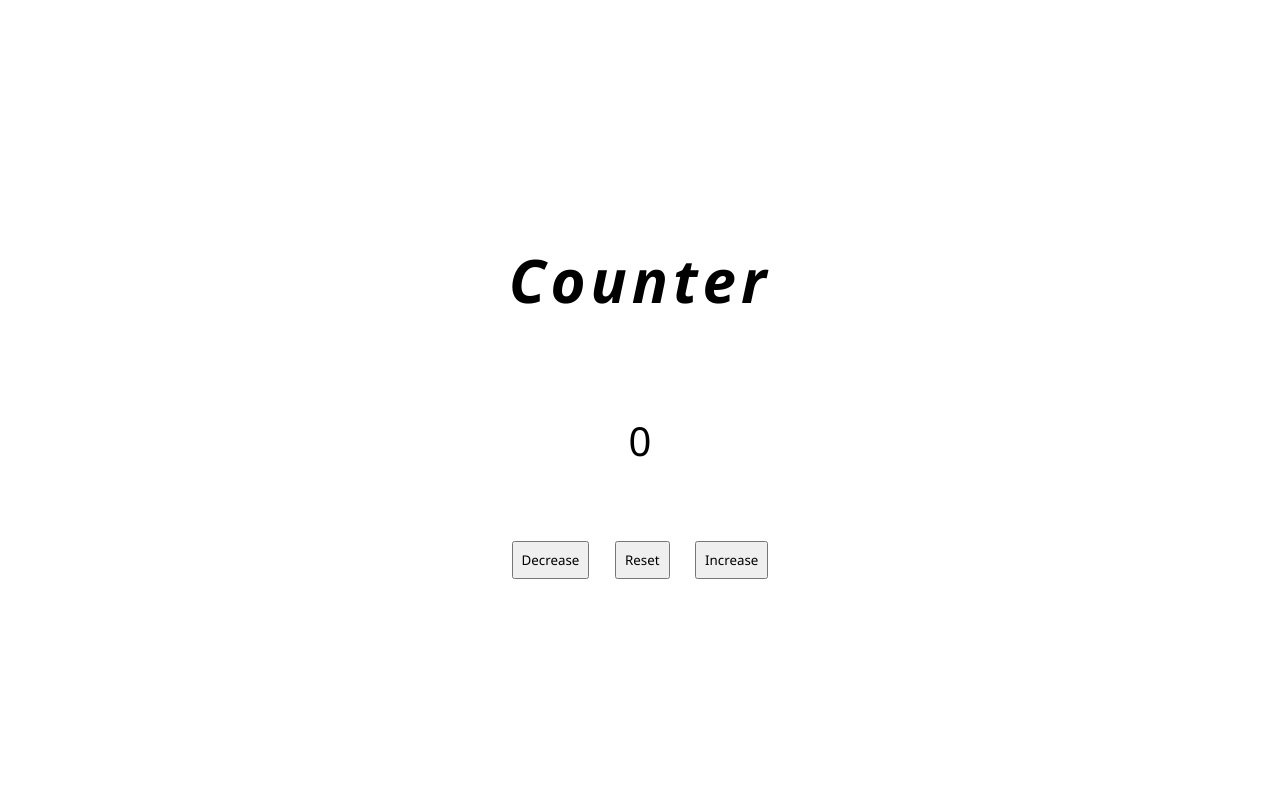
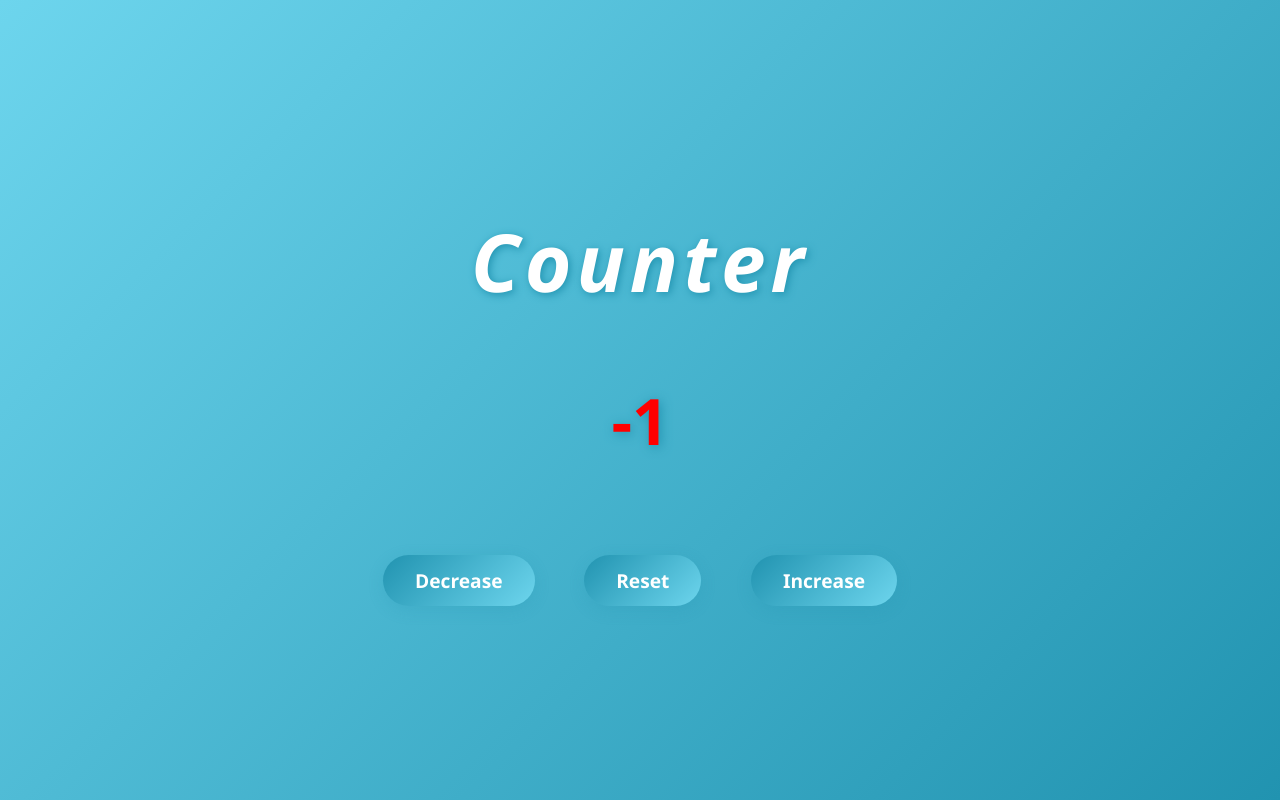
Before and after one commit to DeyvidF/Counter, a plain HTML site: page index.html in a window 1280 px wide. Both pictures are taken after a click on the button "Decrease". Drawn offline with Linux system fonts and the light colour scheme.

Commit message:
Project completed

```diff
--- a/index.html
+++ b/index.html
@@ -17,8 +17,8 @@
         </div>
         <div class="divButtons">
             <button class="buttonDecrease" id="decrease">Decrease</button>
-            <button class="buttonReset" id="Reset">Reset</button>
-            <button class="buttonIncrease" id="Increase">Increase</button>
+            <button class="buttonReset" id="reset">Reset</button>
+            <button class="buttonIncrease" id="increase">Increase</button>
         </div>
     </main>
 
--- a/script.js
+++ b/script.js
@@ -1,4 +1,32 @@
 let number = document.getElementById("number")
 let decrease = document.getElementById("decrease")
 let reset = document.getElementById("reset")
-let increase = documento.getElementById("increase")
+let increase = document.getElementById("increase")
+
+let count = 0;
+
+function updateDisplay() {
+    number.textContent = count;
+    if (count < 0) {
+        number.style.color = "red";
+    } else {
+        number.style.color = "";
+    }
+}
+
+decrease.addEventListener("click", function() {
+    count--;
+    updateDisplay();
+});
+
+increase.addEventListener("click", function() {
+    count++;
+    updateDisplay();
+});
+
+reset.addEventListener("click", function() {
+    count = 0;
+    updateDisplay();
+});
+
+updateDisplay();
--- a/style.css
+++ b/style.css
@@ -1,8 +1,10 @@
+
 *{
     margin: 0;
     padding: 0;
     box-sizing: border-box;
     font-family: 'Segoe UI', Tahoma, Geneva, Verdana, sans-serif;
+    transition: all 0.3s ease;
 }
 
 
@@ -12,35 +14,64 @@
     justify-content: center;
     align-items: center;
     flex-direction: column;
-
+    background: linear-gradient(135deg, #6dd5ed 0%, #2193b0 100%);
 }
 
 .divText {
     display: flex;
     height: 20vh;
-    font-size: 30px;
+    font-size: 2.5rem;
     font-style: oblique;
     align-items: center;
     letter-spacing: 5px;
+    color: #fff;
+    text-shadow: 2px 2px 8px #2193b0;
 }
 
 .divNumber {
     display: flex;
     align-items: center;
     height: 20vh;
-    font-size: 2.5rem;
+    font-size: 4rem;
+    font-weight: bold;
+    color: #fff;
+    text-shadow: 2px 2px 12px #2193b0;
+    margin-bottom: 1.5rem;
 }
 
 .divButtons {
     display: flex;
     height: 10vh;
     align-items: center;
-
-
-
+    gap: 1.5rem;
+    margin-top: 1rem;
 }
 .buttonDecrease,.buttonReset,.buttonIncrease {
     margin: 0 1vw 0 1vw;
-    padding: 8px;
-
+    padding: 12px 32px;
+    border: none;
+    border-radius: 30px;
+    background: linear-gradient(135deg, #2193b0 0%, #6dd5ed 100%);
+    color: #fff;
+    font-size: 1.2rem;
+    font-weight: 600;
+    box-shadow: 0 4px 16px rgba(33,147,176,0.2);
+    cursor: pointer;
+    outline: none;
+    transition: transform 0.2s, box-shadow 0.2s, background 0.2s;
 }
+.buttonDecrease:hover {
+    background: linear-gradient(135deg, #ff5858 0%, #f09819 100%);
+    transform: translateY(-2px) scale(1.05);
+    box-shadow: 0 6px 24px rgba(255,88,88,0.2);
+}
+.buttonReset:hover {
+    background: linear-gradient(135deg, #43cea2 0%, #185a9d 100%);
+    transform: translateY(-2px) scale(1.05);
+    box-shadow: 0 6px 24px rgba(67,206,162,0.2);
+}
+.buttonIncrease:hover {
+    background: linear-gradient(135deg, #f7971e 0%, #ffd200 100%);
+    transform: translateY(-2px) scale(1.05);
+    box-shadow: 0 6px 24px rgba(247,151,30,0.2);
+}
```
